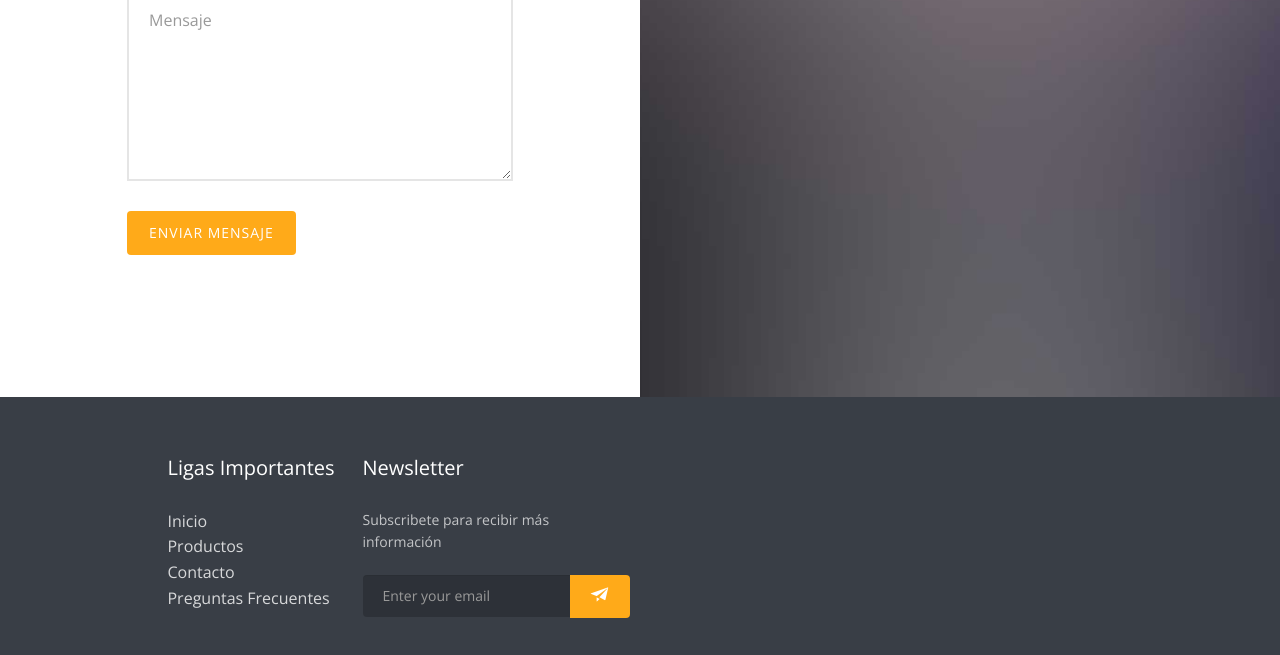
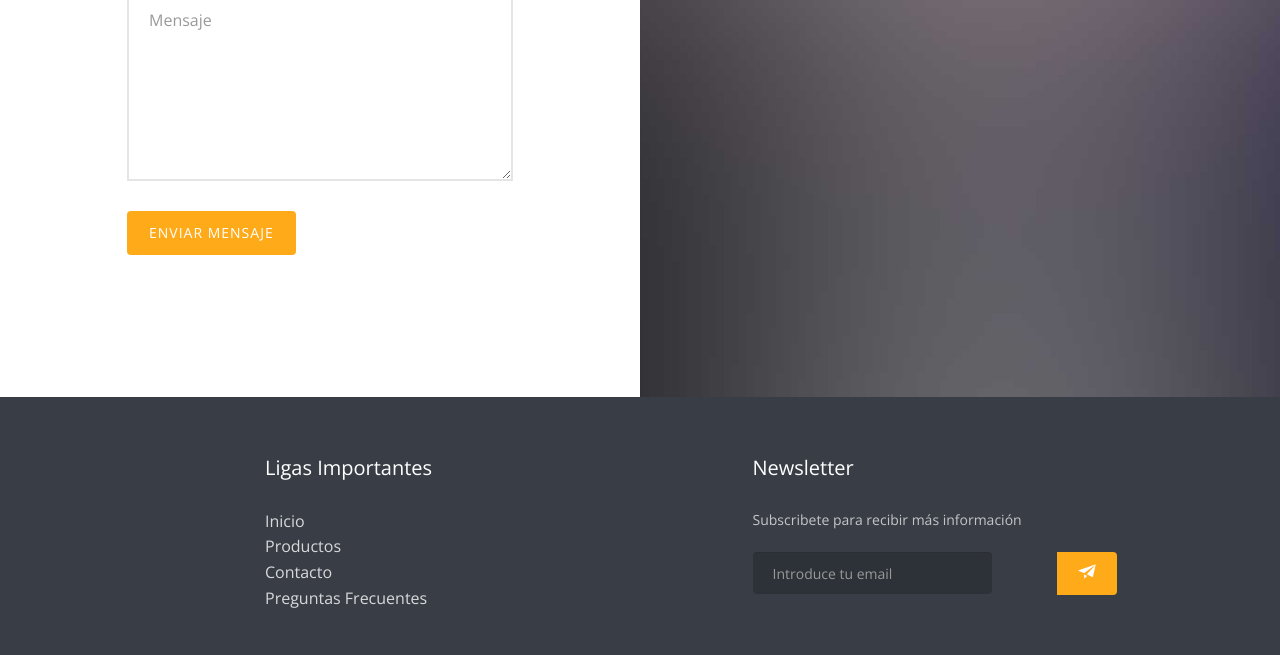
Before and after one commit to migmira/estmexico, a plain HTML site: page index.html in a window 1280 px wide. Shown: the part 3539-4194 px from the top of the page. Drawn offline with nearby package versions, Linux system fonts and the light colour scheme; files whose address does not match are found by name.

Commit message:
Footer fixed and ready in index.html

```diff
--- a/css/est.css
+++ b/css/est.css
@@ -57,3 +57,15 @@ a:hover {
     text-decoration: none;
     color: #848484;
 }
+
+.divfoot{
+    margin-bottom: 40px;
+}
+
+.divrow{
+    padding-bottom: 10px;
+}
+
+.form-control{
+    color:white;
+}
--- a/index.html
+++ b/index.html
@@ -248,21 +248,21 @@
 					</div>
 				</div>
 				<div class="row">
-					<div class="col-lg-4 col-md-2 animate-box">
+					<div class="col-lg-4 col-md-4 animate-box">
 						<a href="#" class="fh5co-property" style="background-image: url(images/property-1.jpg);">
 							<div class="prop-details">
 								<h3>Lorem ipsum dolor sit </h3>
 							</div>
 						</a>
 					</div>
-					<div class="col-lg-4 col-md-2 animate-box">
+					<div class="col-lg-4 col-md-4 animate-box">
 						<a href="#" class="fh5co-property" style="background-image: url(images/property-2.jpg);">
 							<div class="prop-details">
 								<h3>Lorem ipsum dolor sit </h3>
 							</div>
 						</a>
 					</div>
-					<div class="col-lg-4 col-md-2 animate-box">
+					<div class="col-lg-4 col-md-4 animate-box">
 						<a href="#" class="fh5co-property" style="background-image: url(images/property-3.jpg);">
 							<span class="status">Sale</span>
 							<div class="prop-details">
@@ -360,8 +360,8 @@
 		<footer>
 			<div id="footer">
 				<div class="container">
-					<div class="row row-bottom-padded-md">
-						<div class="col-md-3 col-md-push-1">
+					<div class="row row-bottom-padded-md divrow">
+						<div class="col-md-offset-2 col-md-3 col-sm-6 divfoot">
 							<h3 class="section-title">Ligas Importantes</h3>
 							<ul>
 								<li><a href="index.html">Inicio</a></li>
@@ -370,14 +370,14 @@
 								<li><a href="preguntas.html">Preguntas Frecuentes</a></li>
 							</ul>
 						</div>
-						<div class="col-md-3">
+						<div class="col-md-offset-2 col-md-4 col-sm-6 divfoot">
 							<h3 class="section-title">Newsletter</h3>
 							<p>Subscribete para recibir más información</p>
 							<form class="form-inline" id="fh5co-header-subscribe">
 								<div class="row">
 									<div class="col-md-12 col-md-offset-0">
 										<div class="form-group">
-											<input type="text" class="form-control" id="email" placeholder="Enter your email">
+											<input type="text" class="form-control" id="email" placeholder="Introduce tu email">
 											<button type="submit" class="btn btn-default"><i class="icon-paper-plane"></i></button>
 										</div>
 									</div>
```
